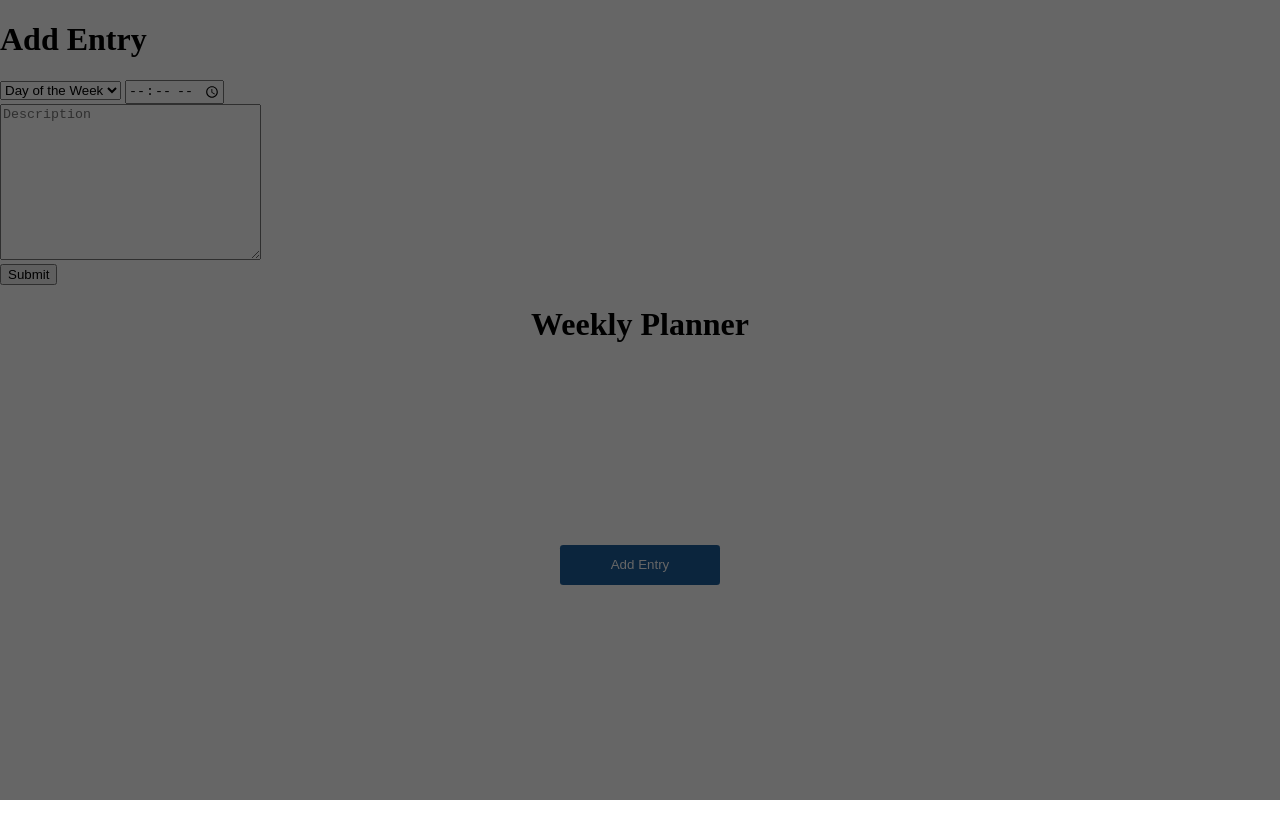
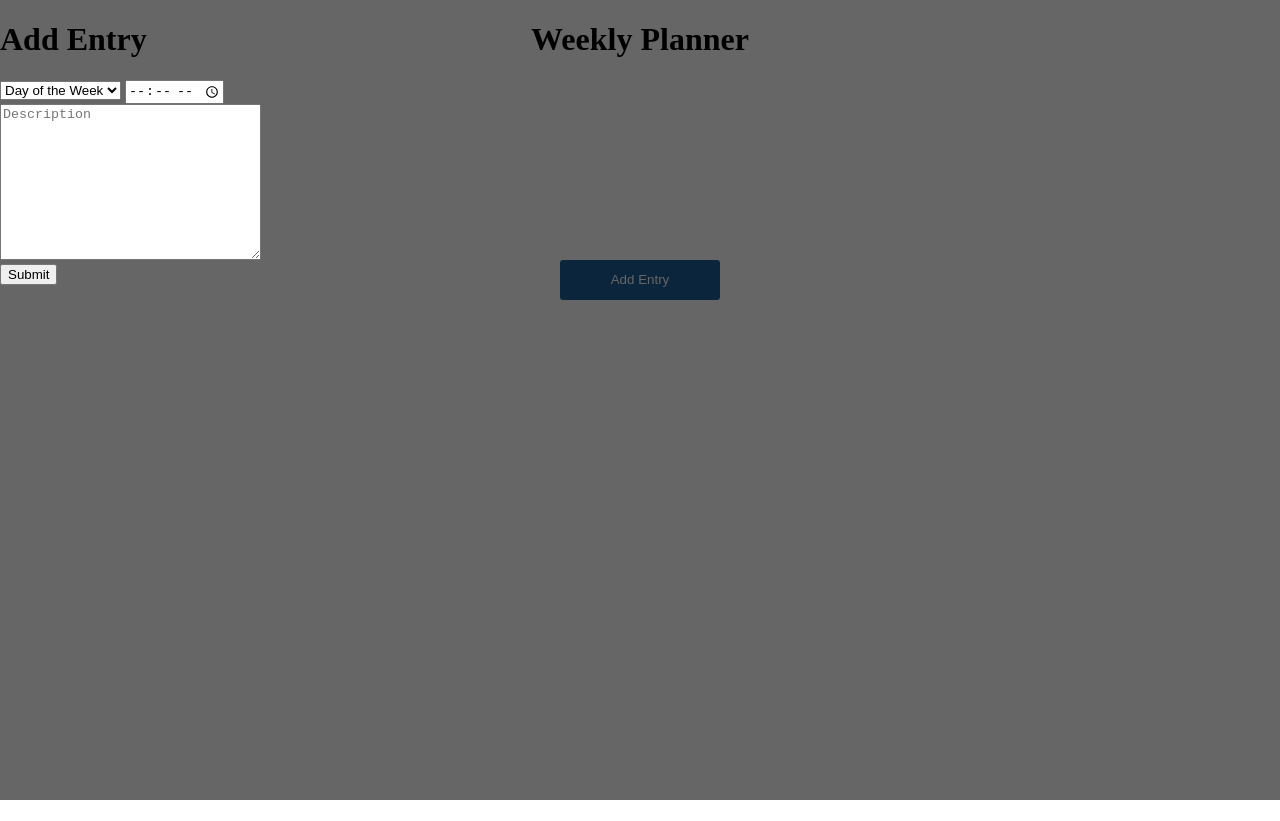
Before and after one commit to cody-martin8/week-planner, a website: page index.html in a window 1280 px wide. Drawn offline with Linux system fonts and the light colour scheme.

Commit message:
something is off

```diff
--- a/index.html
+++ b/index.html
@@ -8,10 +8,10 @@
 </head>
 <body>
   <div class="container">
-    <div class="row">
+    <div class="row overlay">
       <div class="column">
-        <div class="modal-wrapper">
-          <div class="modal">
+        <!-- <div class="modal-wrapper"> -->
+          <!-- <div class="modal"> -->
             <div class="row">
               <h1>Add Entry</h1>
             </div>
@@ -34,9 +34,9 @@
             <div class="row">
               <button type="button">Submit</button>
             </div>
-          </div>
-        </div>
-        <div class="overlay"></div>
+            <!--  <div class="overlay"></div> -->
+          <!-- </div> -->
+        <!-- </div> -->
       </div>
     </div>
     <div class="row">
```
